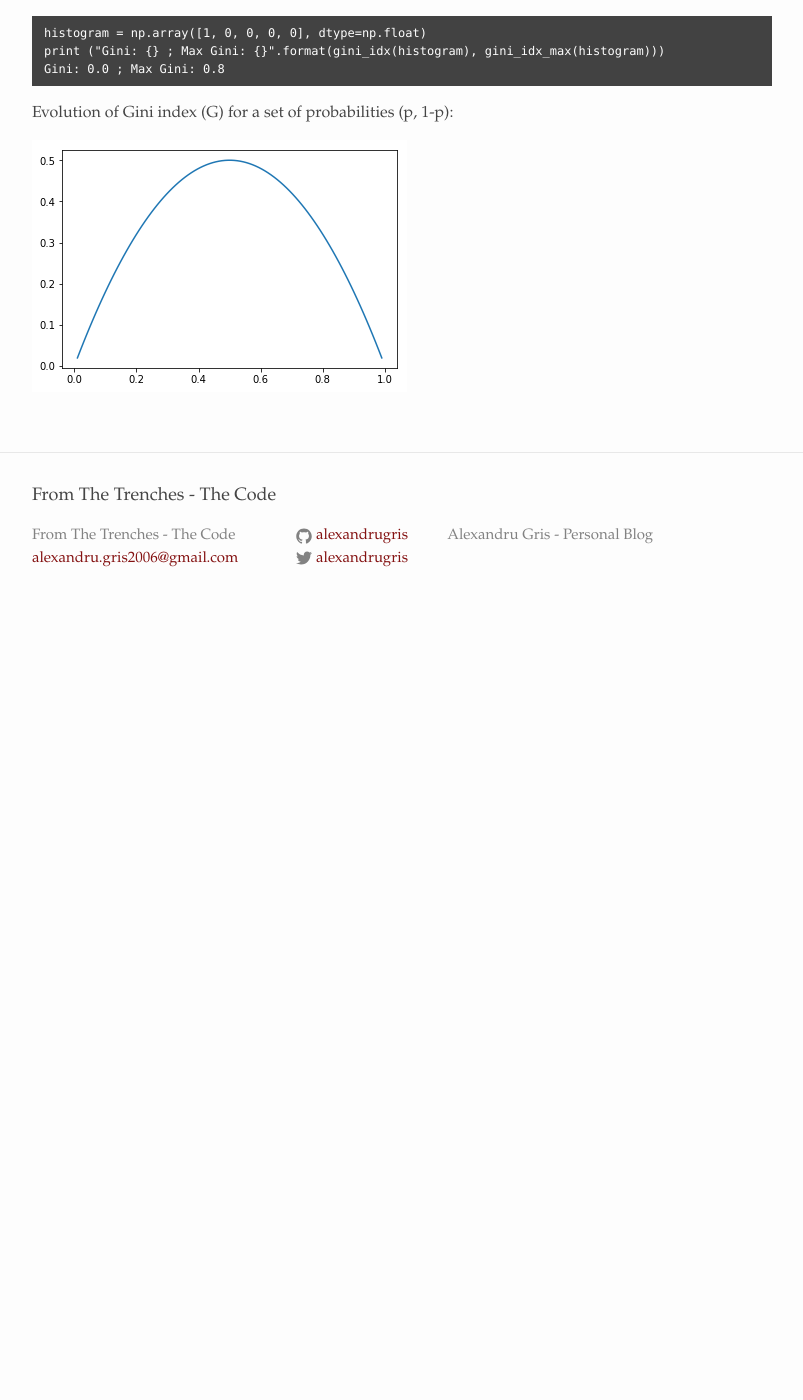
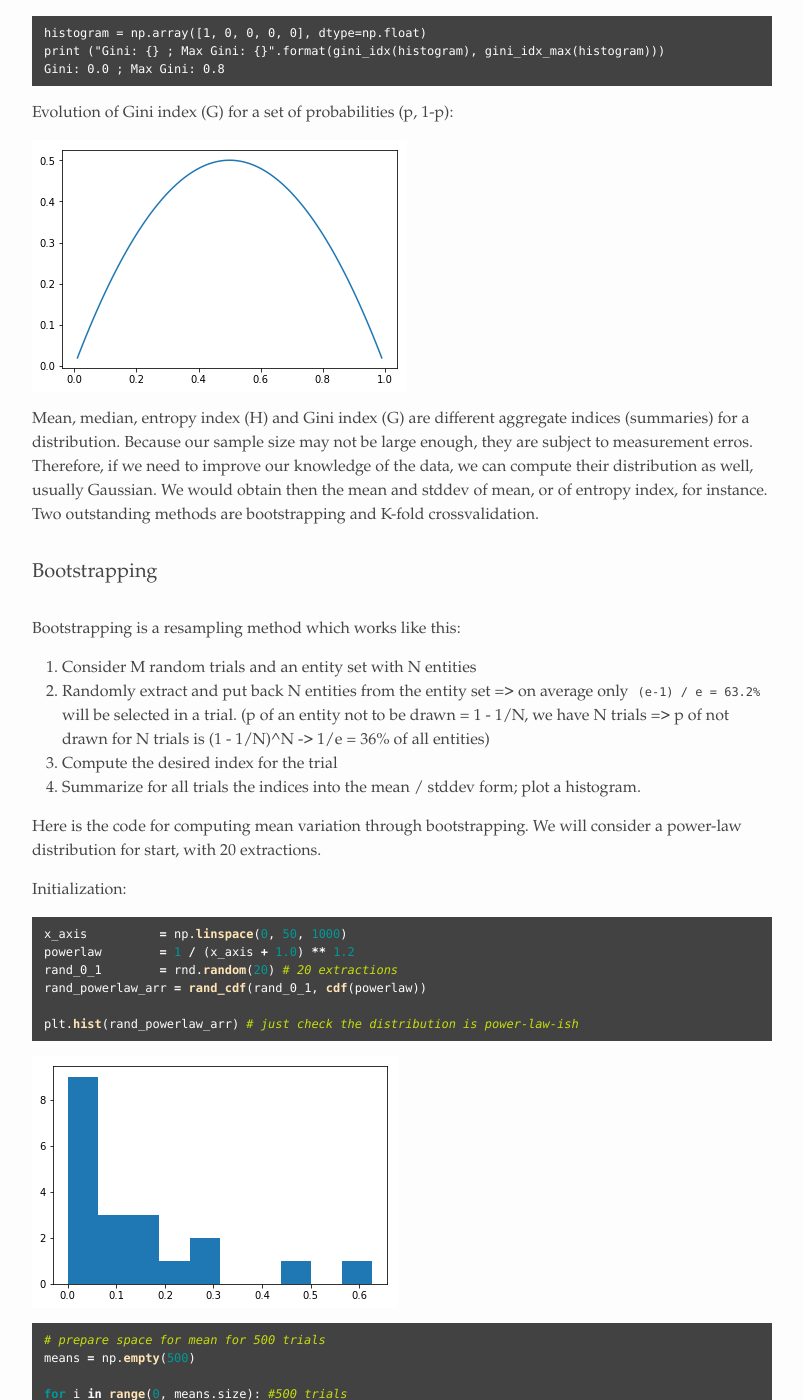
Before and after one commit to alexandrugris/my-jekyll-tech-blog, a Jekyll site: the page built from MyBlog/_posts/2017-03-18-MachineLearning-Notebook-2.markdown, in a window 1280 px wide and 1400 px high, scrolled down 6566 px. Shown: the whole window, without its empty margins (238-1041 px from the left). Built offline with Jekyll 4.4.1, drawn with Linux system fonts in a browser that asks for light colours; before the commit the page ends 7196 px from its top, so only the background shows below that; some of the changed text lies outside the part shown.

Commit message:
with bootstrapping

````diff
--- a/MyBlog/_posts/2017-03-18-MachineLearning-Notebook-2.markdown
+++ b/MyBlog/_posts/2017-03-18-MachineLearning-Notebook-2.markdown
@@ -241,3 +241,56 @@
 Evolution of Gini index (G) for a set of probabilities (p, 1-p):
 
 ![Gini Index]({{site.url}}/assets/ml_2_6.png)
+
+Mean, median, entropy index (H) and Gini index (G) are different aggregate indices (summaries) for a distribution. Because our sample size may not be large enough, they are subject to measurement erros. Therefore, if we need to improve our knowledge of the data, we can compute their distribution as well, usually Gaussian. We would obtain then the mean and stddev of mean, or of entropy index, for instance. Two outstanding methods are bootstrapping and K-fold crossvalidation.
+
+### Bootstrapping
+
+Bootstrapping is a resampling method which works like this:
+
+1. Consider M random trials and an entity set with N entities
+2. Randomly extract and put back N entities from the entity set => on average only `(e-1) / e = 63.2%` will be selected in a trial. (p of an entity not to be drawn = 1 - 1/N, we have N trials => p of not drawn for N trials is (1 - 1/N)^N -> 1/e = 36% of all entities)
+3. Compute the desired index for the trial
+4. Summarize for all trials the indices into the mean / stddev form; plot a histogram.
+
+Here is the code for computing mean variation through bootstrapping. We will consider a power-law distribution for start, with 20 extractions.
+
+Initialization:
+
+```python
+x_axis          = np.linspace(0, 50, 1000)
+powerlaw        = 1 / (x_axis + 1.0) ** 1.2
+rand_0_1        = rnd.random(20) # 20 extractions
+rand_powerlaw_arr = rand_cdf(rand_0_1, cdf(powerlaw))
+
+plt.hist(rand_powerlaw_arr) # just check the distribution is power-law-ish
+```
+
+![First distribution]({{site.url}}/assets/ml_2_7.png)
+
+```python
+# prepare space for mean for 500 trials
+means = np.empty(500)
+
+for i in range(0, means.size): #500 trials
+    bootstrapped = np.empty_like(rand_powerlaw_arr)
+    for j in range(0, rand_powerlaw_arr.size):
+        bootstrapped[j] = rand_powerlaw_arr[int(rnd.random() * rand_powerlaw_arr.size)]
+
+    means[i] = np.mean(bootstrapped)
+
+plt.hist(means)
+
+print("Mean of distribution: {:.4f}, Mean boostrapped: {:.4f}, Stddev mean bootstrapped {:.4f} "
+      .format(np.mean(rand_powerlaw_arr), np.mean(means), np.std(means)))
+```
+
+And the output:
+
+![First distribution]({{site.url}}/assets/ml_2_8.png)
+
+```
+Mean of distribution: 0.1402, Mean boostrapped: 0.1408, Stddev mean bootstrapped 0.0346
+```
+
+Intrestingly enough, as the initial sample is quite narrow (20 extractions), the mean and std-dev of mean varies significantly between successive runs of the algorithm.
````
Also changed, not shown: MyBlog/assets/ml_2_7.png (added), MyBlog/assets/ml_2_8.png (added).
